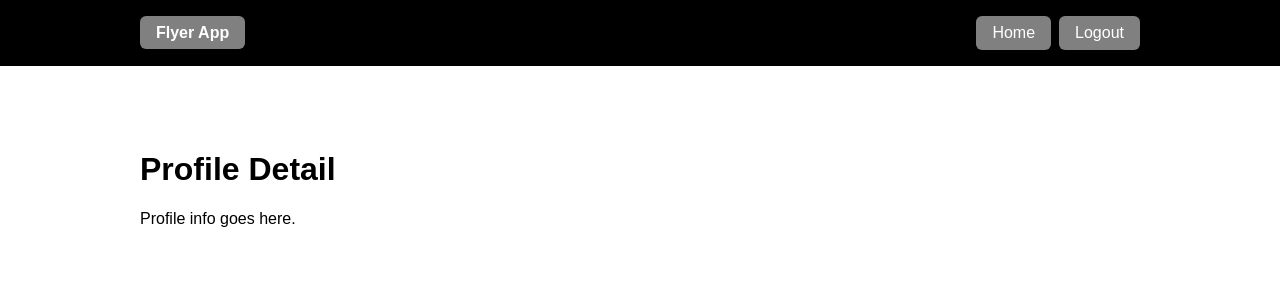
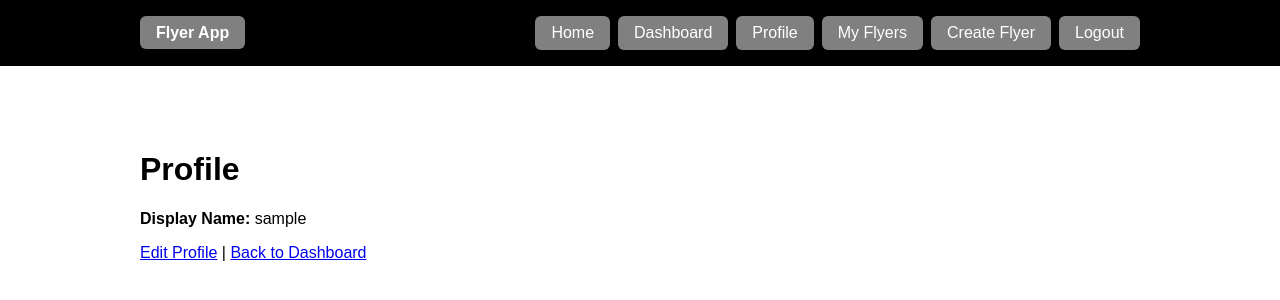
Before and after one commit to Sahtorin/Team-2-Final, a Django app: page /profile/ in a window 1280 px wide. Shown: the top 300 px of the page. Run offline with Django 5.2, Linux system fonts and the light colour scheme; the visitor is signed in with stand-in values (Sample User, id 1); data comes from the database, SQL or seed files in the repository; data that the repository does not hold is empty.

Commit message:
fixed meta ordering to show recent flyers, filter past date flyers. added full connectivity to all templates.

```diff
--- a/flyer_app/views.py
+++ b/flyer_app/views.py
@@ -3,10 +3,13 @@ from django.shortcuts import redirect, get_object_or_404, render
 from django.contrib.auth.decorators import login_required
 from .forms import FlyerForm, ProfileForm, RegisterForm
 from .models import Flyer, Profile
+from datetime import date
 
 #render home.html with flyers from db.
 def home(request):
-    flyers = Flyer.objects.select_related("profile").all()[:6]
+    flyers = Flyer.objects.select_related("profile").filter(
+        event_date__gte=date.today()
+    )[:6]
     return render(request, "flyer_app/home.html", {"flyers": flyers})
 
 #signup/register with redirect
@@ -163,7 +166,7 @@ def flyer_delete(request, pk):
 
     if request.method == "POST":
         flyer.delete()
-        return redirect("flyer_list")
+        return redirect("dashboard")
 
     return render(request, "flyer_app/flyer_confirm_delete.html", {
         "flyer": flyer,
--- a/templates/flyer_app/base.html
+++ b/templates/flyer_app/base.html
@@ -18,6 +18,11 @@
                 <a href="{% url 'home' %}">Home</a>
 
                 {% if user.is_authenticated %}
+                    <a href="{% url 'dashboard' %}">Dashboard</a>
+                    <a href="{% url 'profile_detail' %}">Profile</a>
+                    <a href="{% url 'flyer_list' %}">My Flyers</a>
+                    <a href="{% url 'flyer_create' %}">Create Flyer</a>
+
                     <form method="post" action="{% url 'logout' %}">
                         {% csrf_token %}
                         <button type="submit">Logout</button>
--- a/templates/flyer_app/home.html
+++ b/templates/flyer_app/home.html
@@ -9,7 +9,7 @@
     This web app is for making/sharing event flyers.
 </p>
 
-<h2>Recent Flyers</h2>
+<h2>Upcoming Flyers</h2>
 
 {% if flyers %}
     <ul>
--- a/templates/flyer_app/profile_detail.html
+++ b/templates/flyer_app/profile_detail.html
@@ -3,6 +3,29 @@
 {% block title %}Profile{% endblock %}
 
 {% block content %}
-<h1>Profile Detail</h1>
-<p>Profile info goes here.</p>
+<h1>Profile</h1>
+
+{% if profile.profile_image %}
+    <img src="{{ profile.profile_image.url }}" alt="{{ profile.display_name }}" style="max-width: 200px;">
+{% endif %}
+
+<p><strong>Display Name:</strong> {{ profile.display_name }}</p>
+
+{% if profile.bio %}
+    <p><strong>Bio:</strong> {{ profile.bio }}</p>
+{% endif %}
+
+{% if profile.profile_link %}
+    <p>
+        <strong>Profile Link:</strong>
+        <a href="{{ profile.profile_link }}" target="_blank" rel="noopener noreferrer">
+            {{ profile.profile_link }}
+        </a>
+    </p>
+{% endif %}
+
+<p>
+    <a href="{% url 'profile_edit' %}">Edit Profile</a> |
+    <a href="{% url 'dashboard' %}">Back to Dashboard</a>
+</p>
 {% endblock %}
```
Also changed, not shown: templates/flyer_app/dashboard.html (+14 -3 lines), templates/flyer_app/flyer_confirm_delete.html (+10 -0 lines), templates/flyer_app/flyer_detail.html (+14 -0 lines), templates/flyer_app/flyer_form.html (+8 -3 lines), templates/flyer_app/flyer_list.html (+23 -10 lines), templates/flyer_app/profile_edit.html (+6 -1 lines).
